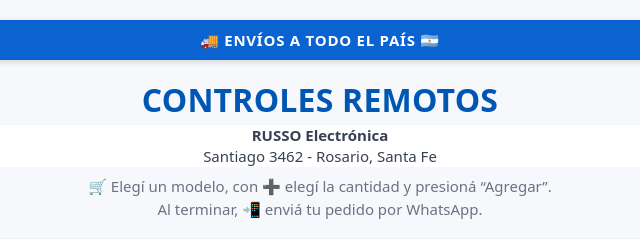
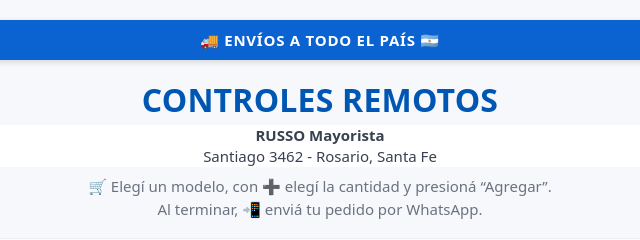
Before and after one commit to leonardonicolasrusso/tienda5000, a plain HTML site: page index.html in a window 1280 px wide. Shown: the top 240 px of the page, 320-960 px from the left. Drawn offline with Linux system fonts and the light colour scheme.

Commit message:
Russo mayorista

```diff
--- a/index.html
+++ b/index.html
@@ -238,7 +238,7 @@
     </div>
     <h1>CONTROLES REMOTOS</h1>
     <p class="subdata">
-      <strong>RUSSO Electrónica</strong><br>
+      <strong>RUSSO Mayorista</strong><br>
       Santiago 3462 - Rosario, Santa Fe
     </p>
     <p class="subtitle">
```
